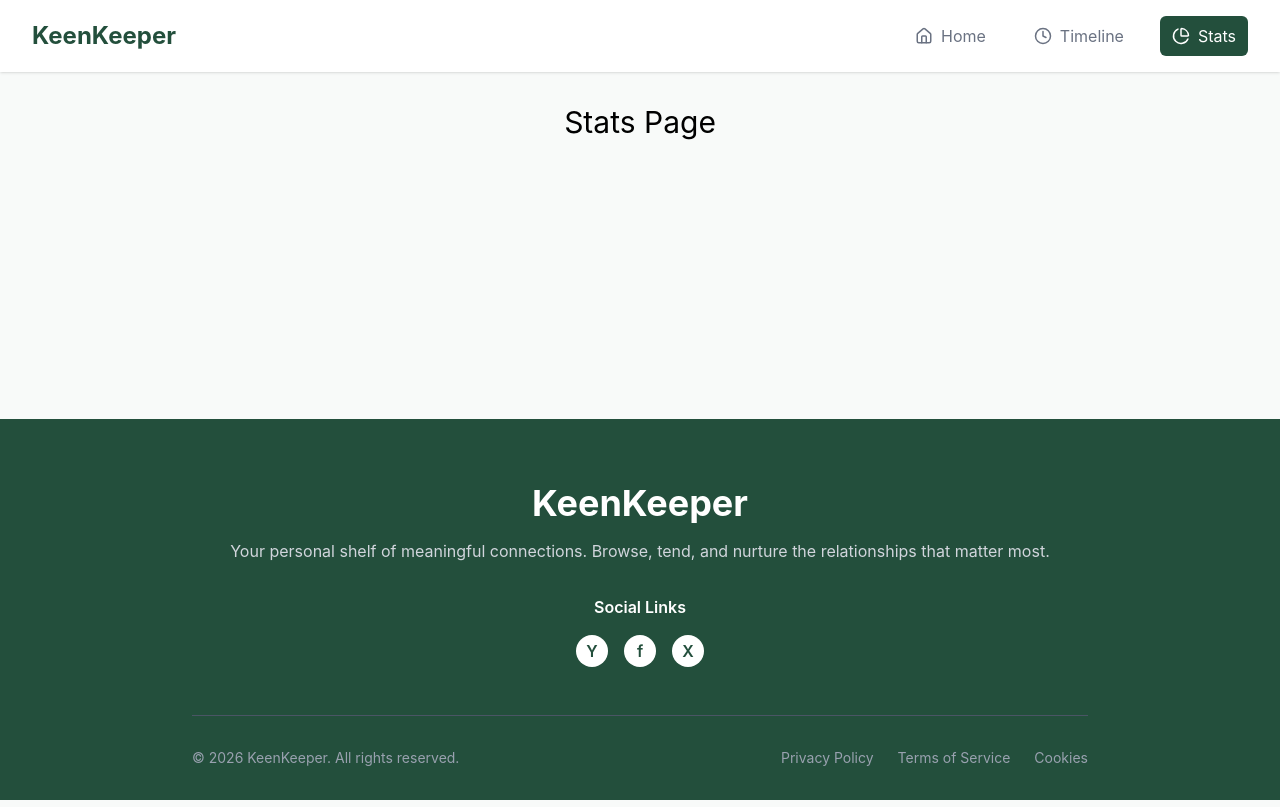
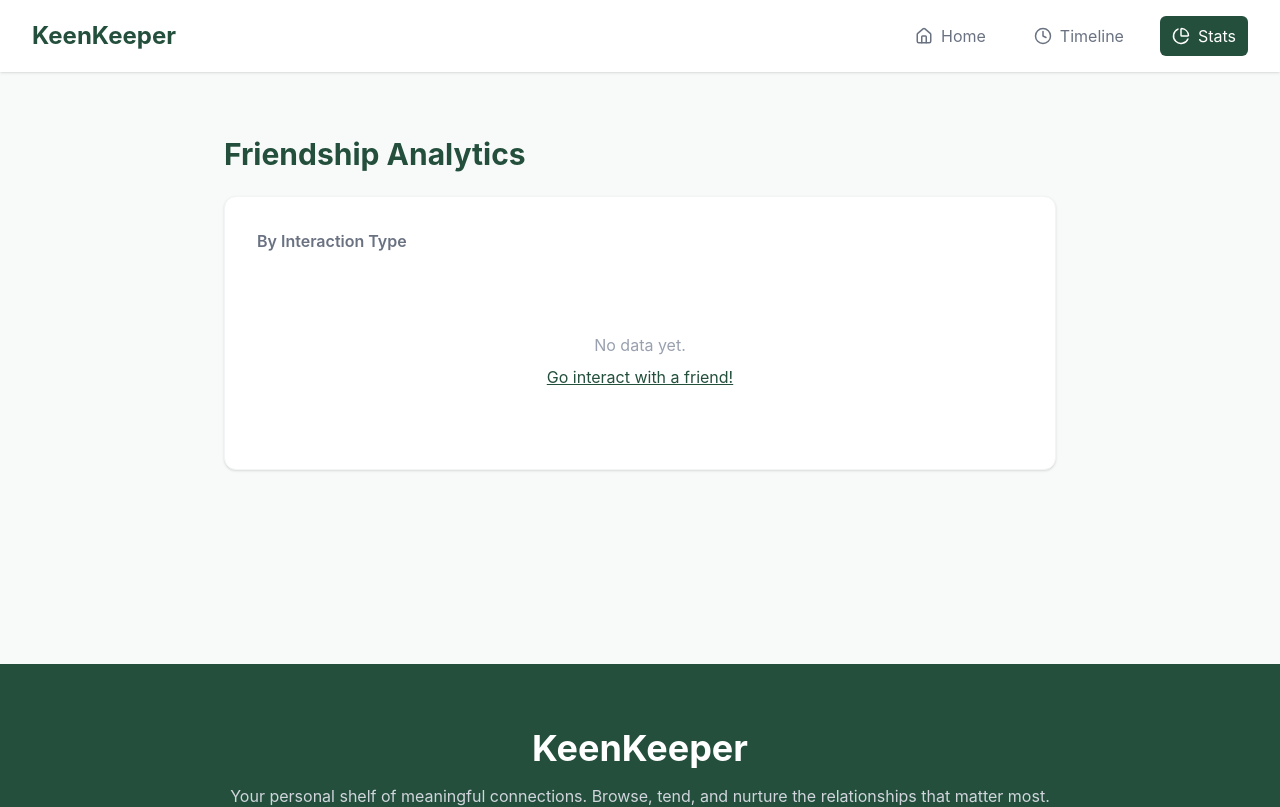
Before and after one commit to raju-rifat-295/Keen-Keeper, a React (Vite) app: page /stats in a window 1280 px wide. Shown: the top 807 px of the page. Built offline with nearby package versions, Linux system fonts and the light colour scheme.

Commit message:
made pie chart

```diff
--- a/src/components/Stats.jsx
+++ b/src/components/Stats.jsx
@@ -1,7 +1,74 @@
+import { useOutletContext, Link } from 'react-router'
+import { PieChart, Pie, Cell, ResponsiveContainer, Legend, Tooltip } from 'recharts'
+
 const Stats = () => {
+    const { timelineEntries } = useOutletContext()
+
+    let callCount = 0;
+    let textCount = 0;
+    let videoCount = 0;
+
+    for (let i = 0; i < timelineEntries.length; i++) {
+        if (timelineEntries[i].type === 'Call') {
+            callCount = callCount + 1;
+        } else if (timelineEntries[i].type === 'Text') {
+            textCount = textCount + 1;
+        } else if (timelineEntries[i].type === 'Video') {
+            videoCount = videoCount + 1;
+        }
+    }
+
+    const chartData = [
+        { name: 'Call', value: callCount, color: '#234f3c' },
+        { name: 'Text', value: textCount, color: '#8b5cf6' },
+        { name: 'Video', value: videoCount, color: '#4caf50' }
+    ];
+
+    const finalData = [];
+    for (let i = 0; i < chartData.length; i++) {
+        if (chartData[i].value > 0) {
+            finalData.push(chartData[i]);
+        }
+    }
+
     return (
-        <div className="p-8">
-            <h1 className="text-3xl text-center">Stats Page</h1>
+        <div className="p-8 max-w-4xl mx-auto mt-8 min-h-[60vh]">
+            <h1 className="text-3xl font-bold text-darkGreen mb-6">Friendship Analytics</h1>
+
+            <div className="bg-white p-8 rounded-xl shadow-sm border border-gray-100">
+                <h2 className="text-gray-500 font-semibold mb-8">By Interaction Type</h2>
+
+                {finalData.length === 0 ? (
+                    <div className="text-center text-gray-400 py-12">
+                        <p>No data yet.</p>
+                        <Link to="/" className="text-darkGreen underline mt-2 inline-block">
+                            Go interact with a friend!
+                        </Link>
+                    </div>
+                ) : (
+                    <div className="h-80 w-full">
+                        <ResponsiveContainer width="100%" height="100%">
+                            <PieChart>
+                                <Pie
+                                    data={finalData}
+                                    cx="50%"
+                                    cy="50%"
+                                    innerRadius={80}
+                                    outerRadius={120}
+                                    paddingAngle={5}
+                                    dataKey="value"
+                                >
+                                    {finalData.map((entry, index) => (
+                                        <Cell key={index} fill={entry.color} />
+                                    ))}
+                                </Pie>
+                                <Tooltip />
+                                <Legend verticalAlign="bottom" height={36} iconType="circle" />
+                            </PieChart>
+                        </ResponsiveContainer>
+                    </div>
+                )}
+            </div>
         </div>
     )
 }
```
